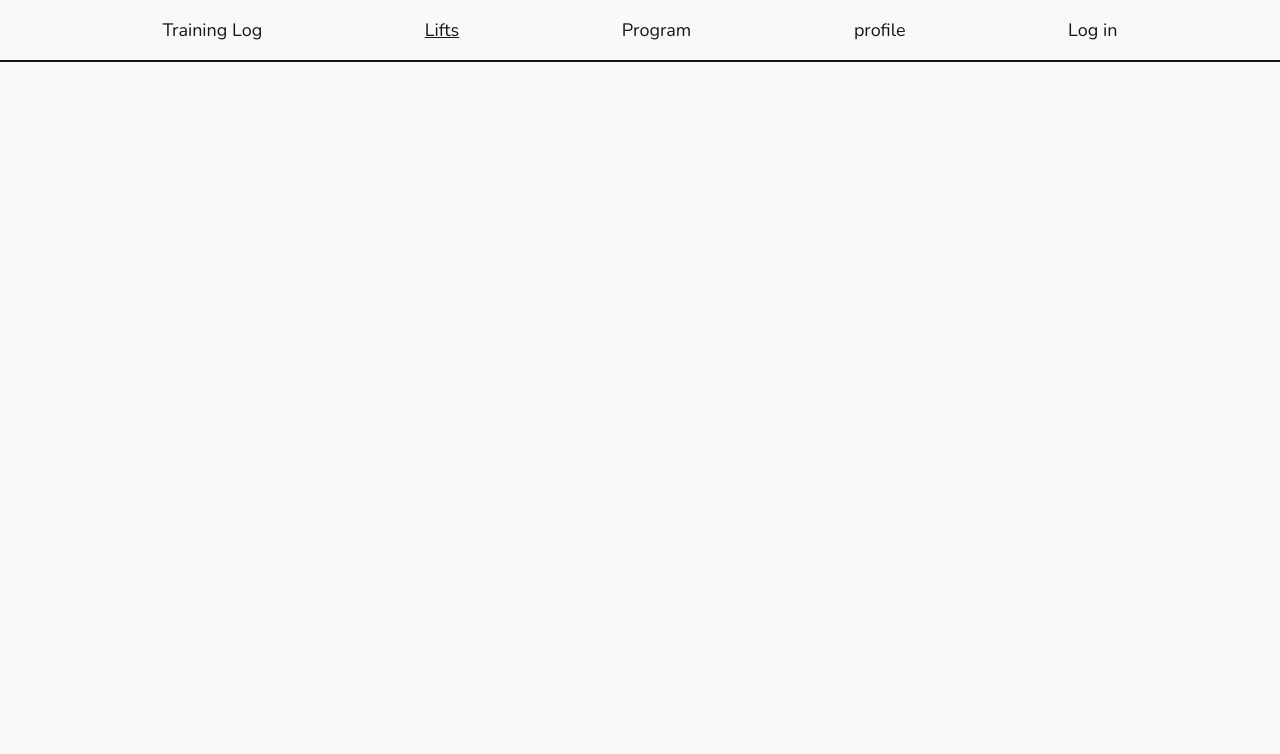
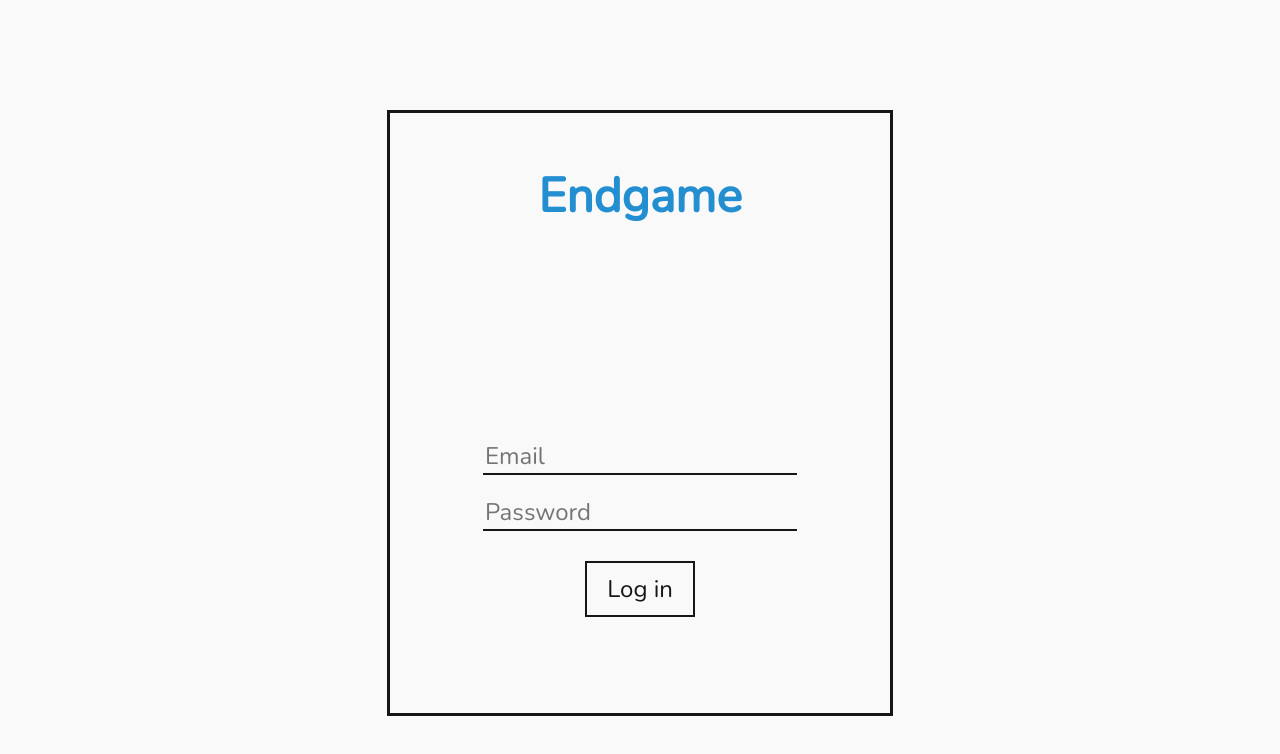
Before and after one commit to OleAndreasER/Endgame-Website, a React (Create React App) app: page /lifts in a window 1280 px wide. Shown: the top 754 px of the page. Built offline with nearby package versions, Linux system fonts and the light colour scheme.

Commit message:
Login page with temp google auth solution.

```diff
--- a/src/app/app.css
+++ b/src/app/app.css
@@ -29,8 +29,8 @@ html {
   box-sizing: border-box;
   border-bottom: 2px solid var(--text-color);
   background-color: transparent;
-  margin-left: 5px;
   margin-right: 0px;
+  margin-left: 0px;
 }
 
 .standard-button {
--- a/src/app/app.tsx
+++ b/src/app/app.tsx
@@ -7,9 +7,13 @@ import { ProgramPage } from "../program/program-page";
 import { TrainingProfile } from "../training-profile/training-profile";
 import { UserProfile } from "../user-profile/user-profile";
 import { LiftsPage } from "../lifts/lifts-page";
+import { useContext } from "react";
+import { UserContext } from "../authentication/user-provider";
+import { LoginPage } from "../login/login-page";
 
 function App() {
-  return (
+  const { currentUser } = useContext(UserContext);
+  return currentUser ? (
     <BrowserRouter>
       <NavBar />
       <div>
@@ -22,6 +26,8 @@ function App() {
         </Routes>
       </div>
     </BrowserRouter>
+  ) : (
+    <LoginPage />
   );
 }
 
--- /dev/null
+++ b/src/login/login-page.css
@@ -0,0 +1,47 @@
+.login-box {
+  width: 500px;
+  height: 600px;
+  border: 3px solid var(--text-color);
+  margin-top: 100px;
+  display: flex;
+  flex-direction: column;
+  justify-content: left;
+  align-items: center;
+}
+
+.login-box h1 {
+  font-size: 3em;
+  margin-top: 50px;
+  margin-bottom: 200px;
+  color: var(--edited-color);
+  user-select: none;
+}
+
+.login-page {
+  display: flex;
+  justify-content: center;
+}
+
+.login-input {
+  margin: 10px;
+  margin-left: 30px;
+  margin-right: 30px;
+  font-size: x-large;
+  padding-right: 5px;
+  text-align: left;
+}
+
+.login-button {
+  margin: 20px;
+  padding: 10px;
+  padding-left: 20px;
+  padding-right: 20px;
+  font-size: x-large;
+}
+
+input:-webkit-autofill,
+input:-webkit-autofill:hover,
+input:-webkit-autofill:focus,
+input:-webkit-autofill:active {
+  -webkit-box-shadow: 0 0 0 30px var(--background-color) inset !important;
+}
--- /dev/null
+++ b/src/login/login-page.tsx
@@ -0,0 +1,28 @@
+import { GoogleLogin } from "@react-oauth/google";
+import { UserContext } from "../authentication/user-provider";
+import "./login-page.css";
+import { useContext } from "react";
+
+export function LoginPage() {
+  const { logIn } = useContext(UserContext);
+
+  return (
+    <main className="login-page">
+      <div className="login-box">
+        <h1>Endgame</h1>
+        <input placeholder="Email" className="text-input login-input" />
+        <input
+          placeholder="Password"
+          className="text-input login-input"
+          type="password"
+        />
+        <button className="standard-button login-button">Log in</button>
+
+        <GoogleLogin
+          onSuccess={logIn}
+          onError={() => console.log("Login failed.")}
+        />
+      </div>
+    </main>
+  );
+}
```
